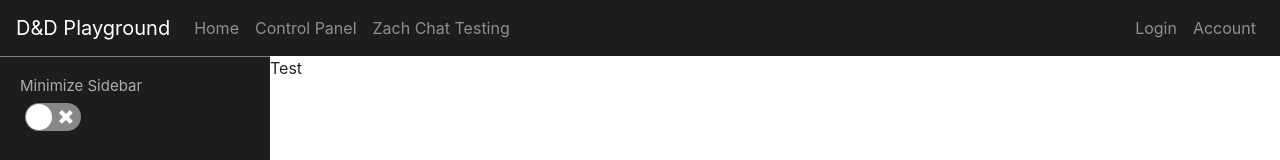
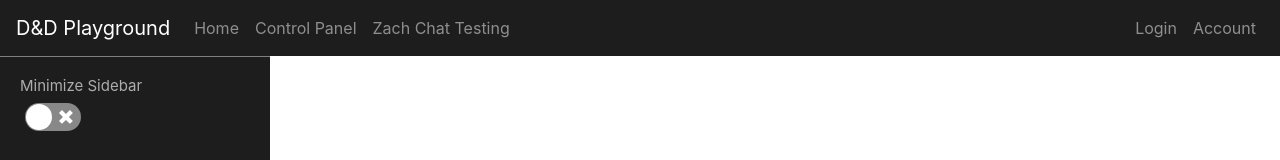
Before and after one commit to williammabernathy/Character_Sheet, a React (Create React App) app: page /controlpanel in a window 1280 px wide. Shown: the top 160 px of the page. Built offline with nearby package versions, Linux system fonts and the light colour scheme.

Commit message:
add routing to control panel

```diff
--- a/src/Components/ControlPanel/ControlPanel.js
+++ b/src/Components/ControlPanel/ControlPanel.js
@@ -1,18 +1,24 @@
-import React from 'react';
-import './ControlPanel.css';
-import Main from '../Main/Main';
-import Chat from '../Chat/Chat';
-import { BrowserRouter as Router, Route, Switch } from 'react-router-dom';
-import SideBar from '../SideBar/SideBar'
-import CharacterSheetMain from '../CharacterSheetMain/CharacterSheetMain';
+import React from "react";
+import "./ControlPanel.css";
+import Main from "../Main/Main";
+import Chat from "../Chat/Chat";
+import { BrowserRouter as Router, Route, Switch } from "react-router-dom";
+import SideBar from "../SideBar/SideBar";
+import CharacterSheetMain from "../CharacterSheetMain/CharacterSheetMain";
 
 const App = () => {
-    return (
-        <div className="controlPanelWrapper">
-            <SideBar />
-            <Main />
-        </div>
-    );
-}
+  return (
+    <div className="controlPanelWrapper">
+      <Router>
+        <SideBar />
+
+        <Switch>
+          <Route exact path="/controlpanel/main" component={Main}></Route>
+          <Route exact path="/controlpanel/chat" component={Chat}></Route>
+        </Switch>
+      </Router>
+    </div>
+  );
+};
 
 export default App;
--- a/src/Components/SideBar/SideBar.js
+++ b/src/Components/SideBar/SideBar.js
@@ -40,11 +40,11 @@ class SideBar extends React.Component {
                             </MenuItem>
                             <MenuItem>
                                 Character Sheet
-                                {/*<Link to="controlpanel/charactersheet"/>*/}
+                                <Link to="/controlpanel/main"/>
                             </MenuItem>
                             <MenuItem>
                                 Chat
-                                {/*<Link to="controlpanel/chat"/>*/}
+                                <Link to="/controlpanel/chat"/>
                             </MenuItem>
                         </Menu>
                     </SidebarContent>
```
